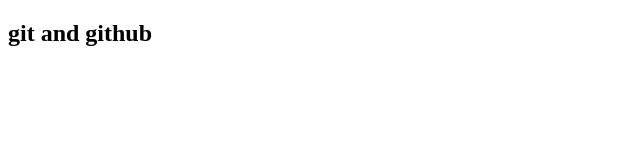
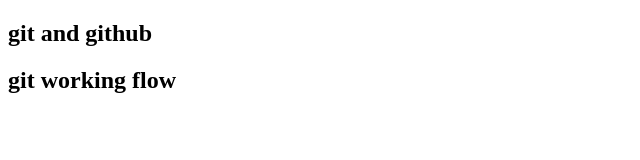
Before and after one commit to Abdul-Hadi786/Git-worflow, a plain HTML site: page index.html in a window 1280 px wide. Shown: the whole page, without its empty margins (0-640 px from the left). Drawn offline with Linux system fonts and the light colour scheme.

Commit message:
changes done

```diff
--- /dev/null
+++ b/app.js
@@ -0,0 +1 @@
+console.log("javascrit")
--- a/index.html
+++ b/index.html
@@ -7,5 +7,6 @@
 </head>
 <body>
     <h2>git and github</h2>
+    <h2>git working flow</h2>
 </body>
 </html>
```
